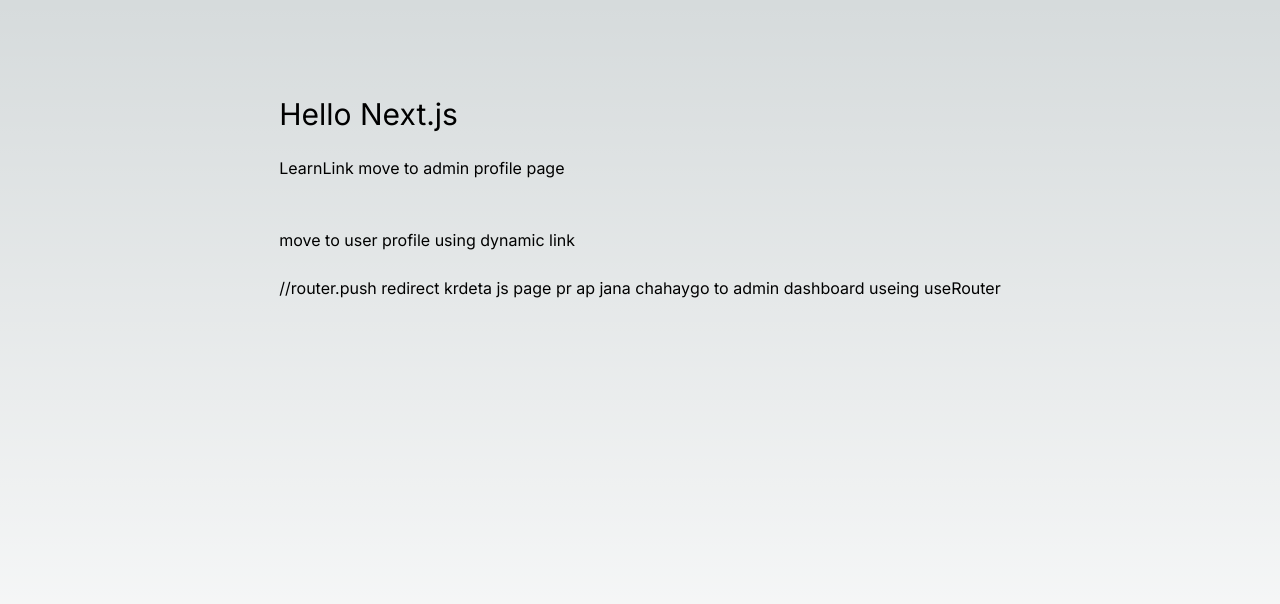
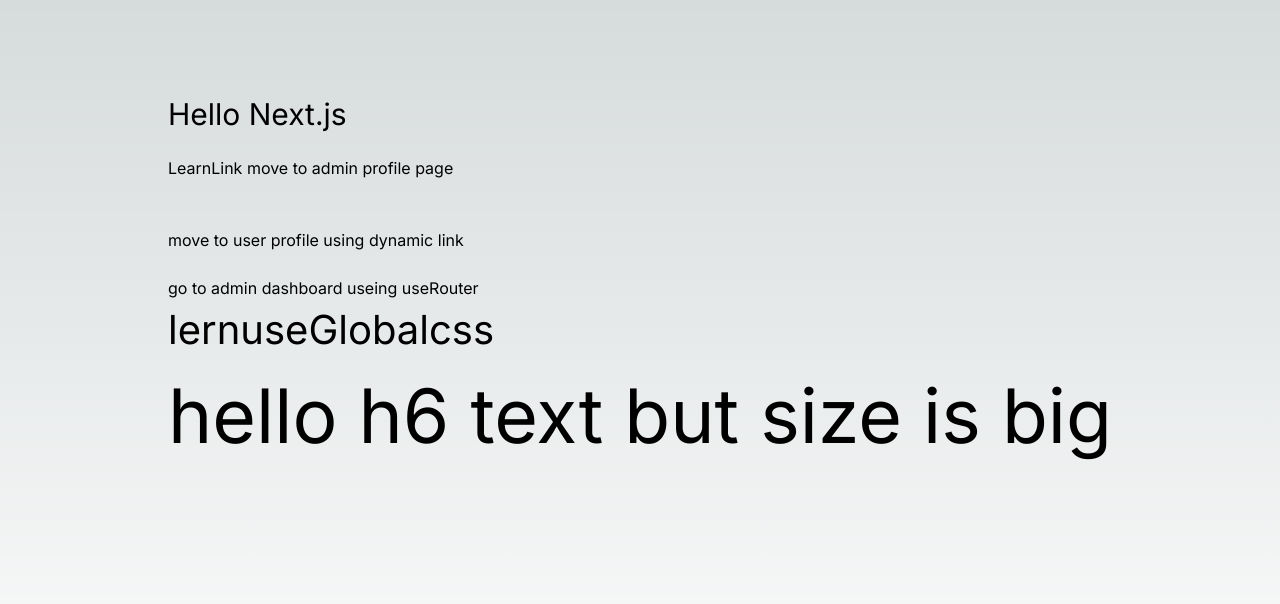
Before and after one commit to DaniyalAliIsrail/learn-Nextjs, a Next.js app: page / in a window 1280 px wide. Shown: the top 604 px of the page. Built offline with nearby package versions, Linux system fonts and the light colour scheme.

Commit message:
useGlobalcsss

```diff
--- a/src/app/components/LearnuseRouter.jsx
+++ b/src/app/components/LearnuseRouter.jsx
@@ -7,7 +7,7 @@ const LearnuseRouter = () => {
     console.log("Router",router);
   return (
     <div>
-        //router.push redirect krdeta js page pr ap jana chahay
+        {/* router.push("/abc/xyz") redirect krdeta js page pr ap jana chahay */}
         <button type="button" onClick={()=> router.push("/admin/dashboard")}>go to admin dashboard useing useRouter</button>
     </div>
   )
--- /dev/null
+++ b/src/app/components/LernuseGlobalcss.jsx
@@ -0,0 +1,12 @@
+import React from "react";
+
+const LernuseGlobalcss = () => {
+  return (
+    <div>
+      <h1 className="my-text-60">lernuseGlobalcss</h1>
+      <h6 className="my-text-80">hello h6 text but size is big</h6>
+    </div>
+  );
+};
+
+export default LernuseGlobalcss;
--- a/src/app/globals.css
+++ b/src/app/globals.css
@@ -31,3 +31,11 @@ body {
     text-wrap: balance;
   }
 }
+
+.my-text-60{
+  font-size: 40px;
+}
+
+.my-text-80{
+  font-size: 75px;
+}
--- a/src/app/page.js
+++ b/src/app/page.js
@@ -1,6 +1,7 @@
 import Image from "next/image";
 import LearnLink from "./components/LearnLink";
 import LearnuseRouter from "./components/LearnuseRouter";
+import LernuseGlobalcss from "./components/LernuseGlobalcss";
 
 export default function Home() {
   return (
@@ -11,6 +12,7 @@ export default function Home() {
       <LearnLink/>
       <br></br>
       <LearnuseRouter/>
+      <LernuseGlobalcss/>
      </div>
     </main>
   );
```
